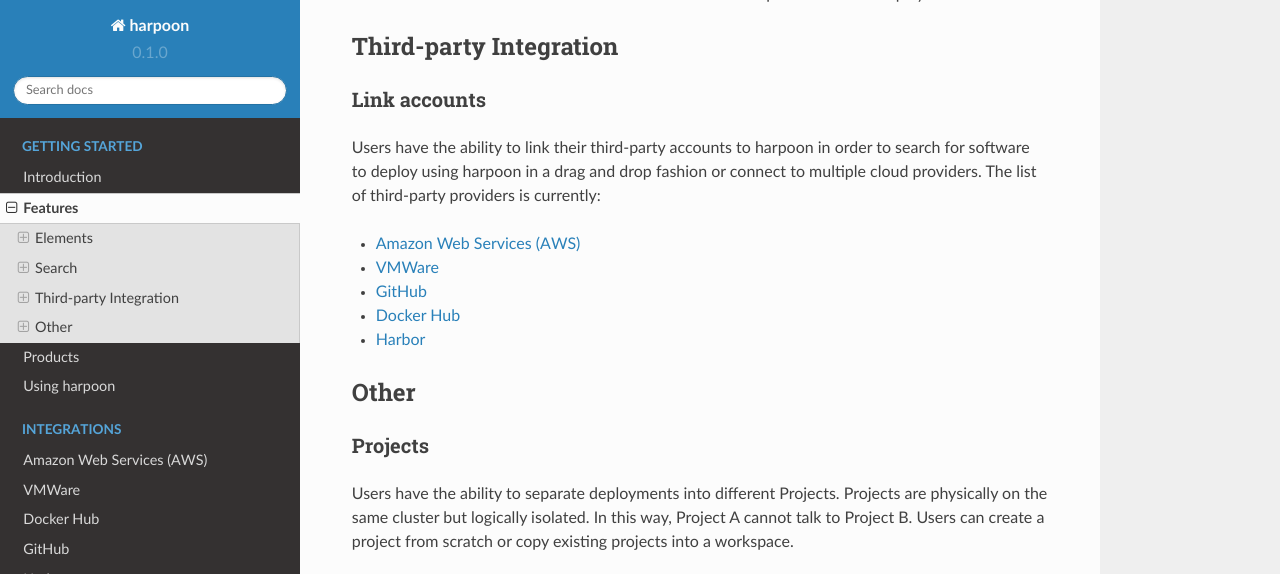
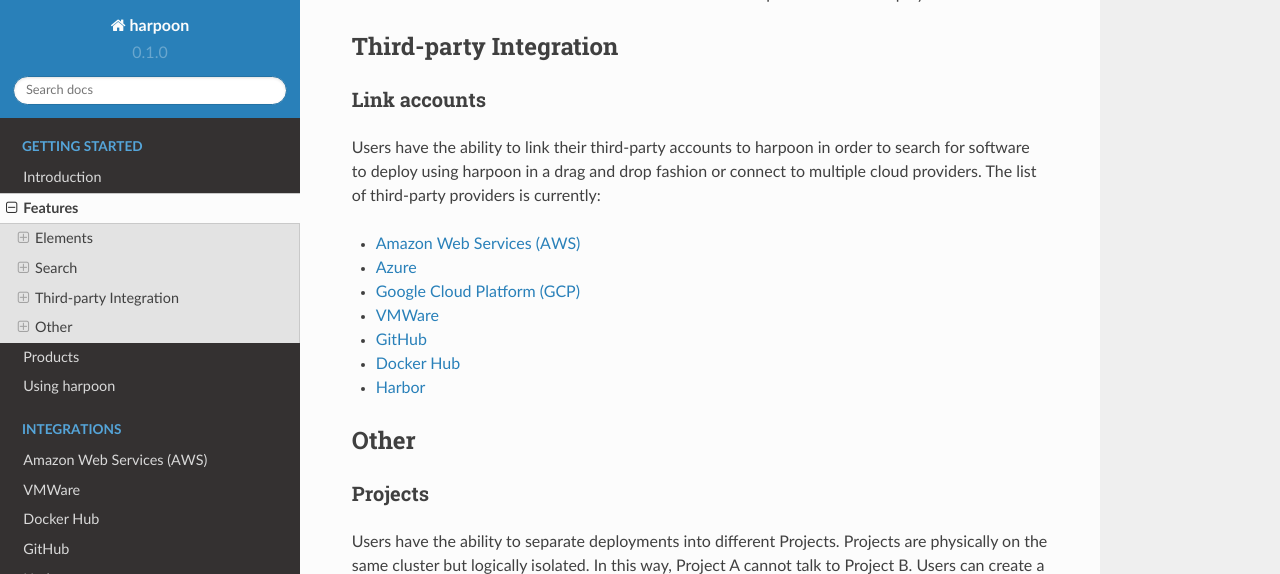
Before and after one commit to harpooncorp/docs, a Sphinx documentation site: the page built from docs/source/features.rst, in a window 1280 px wide and 900 px high, scrolled down 5269 px, cut to the strip 0-574 px from the top of the window. Built offline with Sphinx 7.4.7 and the Read the Docs theme 2.0.0, drawn with Linux system fonts in a browser that asks for light colours.

Commit message:
Update features.rst

```diff
--- a/docs/source/features.rst
+++ b/docs/source/features.rst
@@ -192,6 +192,8 @@
 third-party providers is currently:
 
 * :doc:`aws`
+* :doc:`azure`
+* :doc:`gcp`
 * :doc:`vmware`
 * :doc:`github`
 * :doc:`dockerhub`
```
